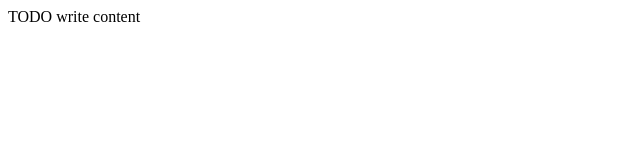
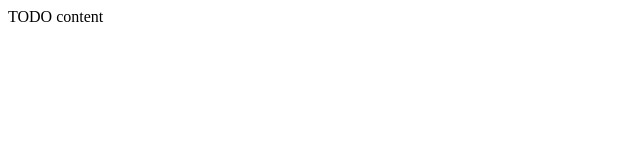
Before and after one commit to JuanMoran1985/GestionAlmacen, a plain HTML site: page web/index.html in a window 1280 px wide. Shown: the full height of the page, 0-640 px from the left. Drawn offline with Linux system fonts and the light colour scheme.

Commit message:
Creacion repositorio

```diff
--- a/web/index.html
+++ b/web/index.html
@@ -11,6 +11,6 @@
         <meta name="viewport" content="width=device-width, initial-scale=1.0">
     </head>
     <body>
-        <div>TODO write content</div>
+        <div>TODO content</div>
     </body>
 </html>
```
